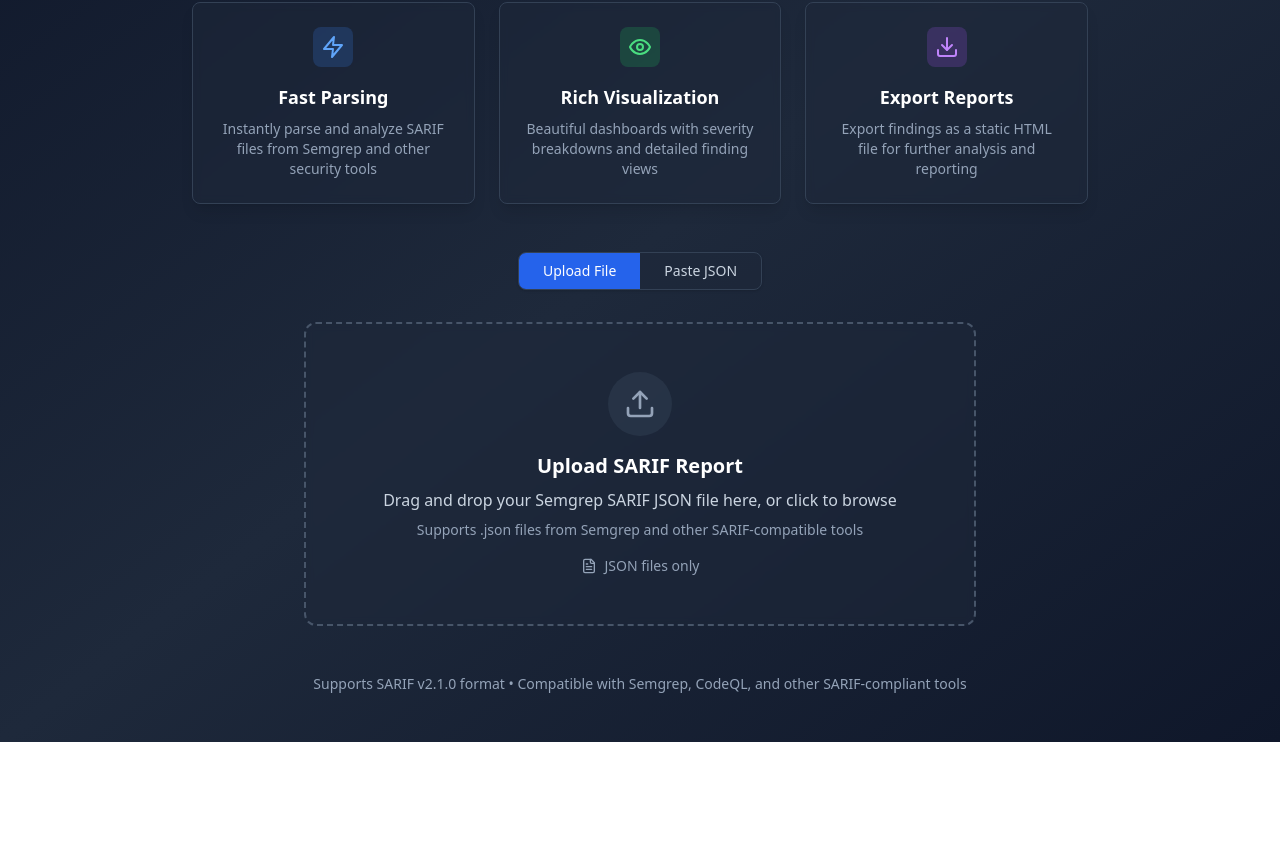
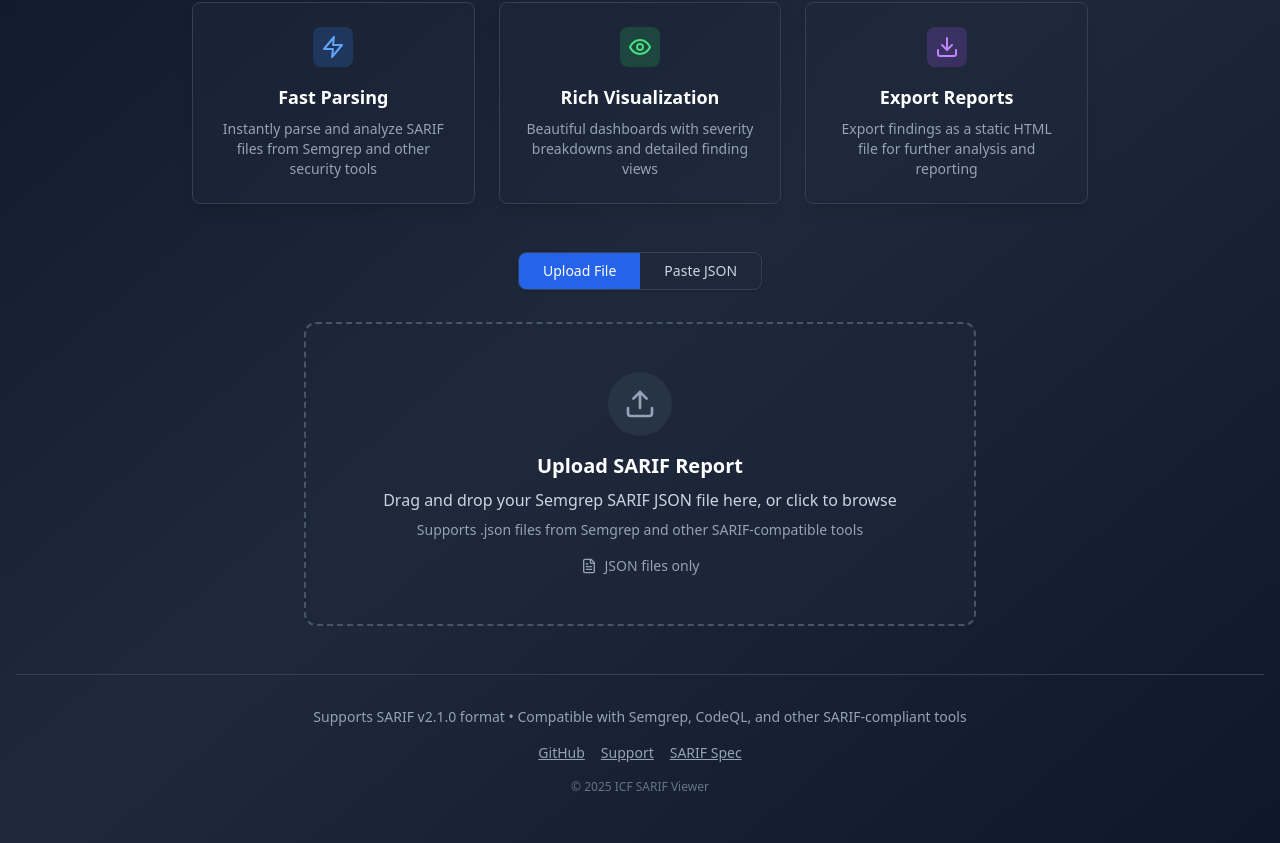
Before and after one commit to ICF-Next-Government/ngd-security-report-viewer, a React (Vite) app: page / in a window 1280 px wide. Shown: the part 242-1085 px from the top of the page. Before the commit the page ends 984 px from the top, so only its background shows below. Built offline with nearby package versions, Linux system fonts and the light colour scheme.

Commit message:
Updates to UI

```diff
--- a/src/App.tsx
+++ b/src/App.tsx
@@ -261,12 +261,39 @@ function App() {
         )}
 
         {/* Footer */}
-        <div className="text-center mt-12 text-sm text-slate-400">
+        <footer className="text-center mt-12 text-sm text-slate-400 border-t border-slate-700 pt-8">
           <p>
             Supports SARIF v2.1.0 format • Compatible with Semgrep, CodeQL, and
             other SARIF-compliant tools
           </p>
-        </div>
+          <div className="flex justify-center gap-4 mt-4">
+            <a
+              href="https://github.com/ICF-Next-Government/icf-sarif-viewer"
+              target="_blank"
+              rel="noopener noreferrer"
+              className="hover:text-blue-400 transition-colors underline"
+            >
+              GitHub
+            </a>
+            <a
+              href="mailto:support@icf.com"
+              className="hover:text-blue-400 transition-colors underline"
+            >
+              Support
+            </a>
+            <a
+              href="https://sarifweb.azurewebsites.net/"
+              target="_blank"
+              rel="noopener noreferrer"
+              className="hover:text-blue-400 transition-colors underline"
+            >
+              SARIF Spec
+            </a>
+          </div>
+          <div className="mt-4 text-xs text-slate-500">
+            &copy; {new Date().getFullYear()} ICF SARIF Viewer
+          </div>
+        </footer>
       </div>
     </div>
   );
--- a/src/components/ReportView.tsx
+++ b/src/components/ReportView.tsx
@@ -53,7 +53,7 @@ export const ReportView: React.FC<ReportViewProps> = ({
   </style>
 </head>
 <body class="min-h-screen bg-gradient-to-br from-slate-900 via-slate-800 to-slate-900">
-  <div class="container max-w-7xl mx-auto px-4 py-12">
+  <div class="max-w-7xl mx-auto px-4 sm:px-6 lg:px-8 py-8 space-y-8">
     <div class="text-center mb-12">
       <div class="flex items-center justify-center space-x-3 mb-6">
         <div class="p-3 bg-blue-600 rounded-xl shadow-lg">
@@ -72,7 +72,6 @@ export const ReportView: React.FC<ReportViewProps> = ({
         </span>
       </div>
     </div>
-    <div class="space-y-8">
       <div class="bg-slate-800/50 backdrop-blur-sm rounded-lg border border-slate-700 p-6 shadow-lg">
         <div class="flex items-center space-x-3 mb-4">
           <svg class="h-6 w-6 text-blue-400" fill="none" stroke="currentColor" stroke-width="2" viewBox="0 0 24 24"><path d="M12 4v16m8-8H4" stroke-linecap="round" stroke-linejoin="round"/></svg>
@@ -379,11 +378,54 @@ export const ReportView: React.FC<ReportViewProps> = ({
       {/* Content */}
       <div
         id="report-content"
-        className="max-w-7xl mx-auto px-4 sm:px-6 lg:px-8 py-8 space-y-8"
+        className="max-w-7xl mx-auto px-4 sm:px-6 lg:px-8 py-8 space-y-8 animate-fade-in"
+        style={{ animation: "fadeIn 0.7s" }}
       >
-        <ReportSummary summary={summary} />
-        <FindingsList results={results} />
+        {/* Timestamp badge at the top */}
+        {formattedTimestamp && (
+          <div className="flex justify-center mb-6">
+            <span
+              className="inline-flex items-center px-3 py-1 rounded-full bg-slate-800/50 border border-slate-700 text-slate-300 text-xs font-medium shadow"
+              title={uploadTimestamp?.toISOString() || ""}
+              tabIndex={0}
+              aria-label={`Report generated: ${formattedTimestamp} (click for exact time)`}
+            >
+              <svg
+                className="h-4 w-4 mr-1 text-blue-400"
+                fill="none"
+                stroke="currentColor"
+                strokeWidth={2}
+                viewBox="0 0 24 24"
+              >
+                <circle cx="12" cy="12" r="10" />
+                <path
+                  d="M12 8v4l2 2"
+                  strokeLinecap="round"
+                  strokeLinejoin="round"
+                />
+              </svg>
+              Report generated: {formattedTimestamp}
+            </span>
+          </div>
+        )}
+        <div className="animate-fade-in" style={{ animation: "fadeIn 1s" }}>
+          <ReportSummary summary={summary} />
+        </div>
+        <div className="animate-fade-in" style={{ animation: "fadeIn 1.3s" }}>
+          <FindingsList results={results} />
+        </div>
       </div>
+      <style>
+        {`
+          @keyframes fadeIn {
+            from { opacity: 0; transform: translateY(16px);}
+            to { opacity: 1; transform: none;}
+          }
+          .animate-fade-in {
+            animation: fadeIn 0.7s;
+          }
+        `}
+      </style>
     </div>
   );
 };
```
